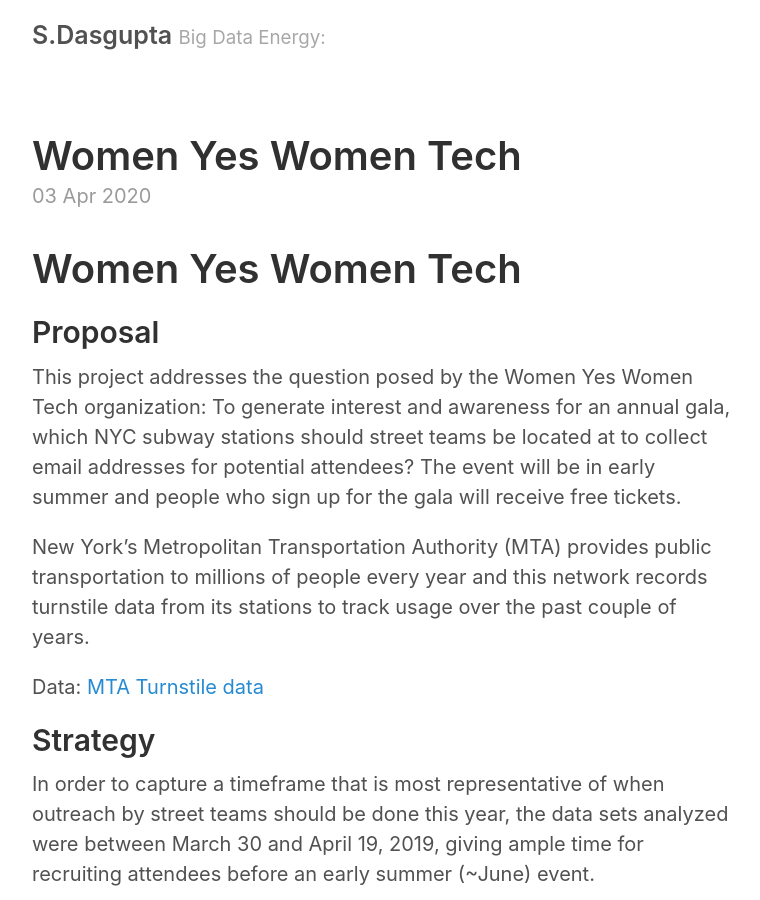
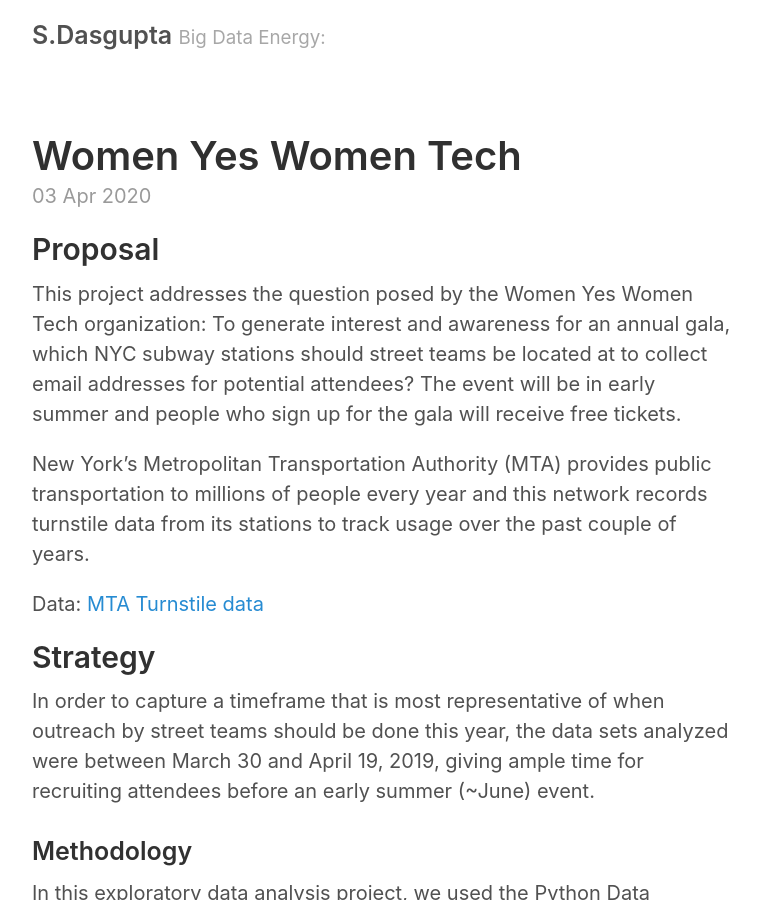
Before and after one commit to sodas32/sodas32.github.io, a Jekyll site: the page built from _posts/2020-04-03-MTA Challenge.md, in a window 1280 px wide and 900 px high. Shown: the whole window, without its empty margins (258-1018 px from the left). Built offline with Jekyll 4.4.1, drawn with Linux system fonts in a browser that asks for light colours.

Commit message:
next com

```diff
--- a/_posts/2020-04-03-MTA Challenge.md
+++ b/_posts/2020-04-03-MTA Challenge.md
@@ -2,8 +2,6 @@
 layout: post
 title: Women Yes Women Tech
 ---
-
-<h1>Women Yes Women Tech</h1>
 
 <h2>Proposal</h2>
 This project addresses the question posed by the Women Yes Women Tech organization: To generate interest and awareness for an annual gala, which NYC subway stations should street teams be located at to collect email addresses for potential attendees? The event will be in early summer and people who sign up for the gala will receive free tickets.
@@ -22,19 +20,19 @@ In this exploratory data analysis project, we used the Python Data Analysis Libr
 
 Top twenty stations were sorted based off cumulative entries into the subway station during this time period
 
-![Top 20 Stations]({{sodas32.github.io}}/images/top20bar.png}})
+![Top 20 Stations]({{sodas32.github.io/images/top20bar.png}})
 
 Stations that were excluded due to high tourist traffic, stations in residential areas, etc.
 
-![Excluded stations]({{sodas32.github.io}}/images/greyedouttop20.png}})
+![Excluded stations]({{sodas32.github.io/images/greyedouttop20.png}})
 
 Technology company offices are concentrated in Fidi, Soho, and Midtown.
 
-[Tech areas]({{sodas32.github.io}}/images/Picture1.png}})
+[Tech areas]({{sodas32.github.io/images/Picture1.png}})
 
 Combining this information, the recommended stations to place street teams are:
 
-![Recommended Stations]({{sodas32.github.io}}/images/techtop20.png}})
+![Recommended Stations]({{sodas32.github.io/images/techtop20.png}})
 
 <strong>Stations to place street teams:</strong>
 <ol>
```
